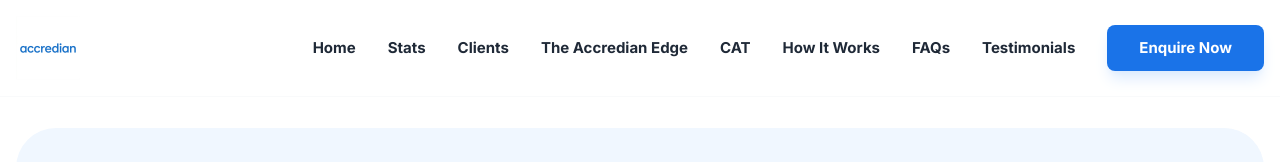
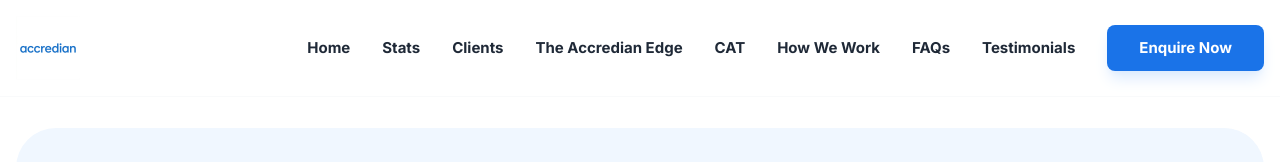
Before and after one commit to codexuttam/Accredian, a Next.js app: page / in a window 1280 px wide. Shown: the top 162 px of the page. Built offline with nearby package versions, Linux system fonts and the light colour scheme.

Commit message:
Update How It Works to How We Work

```diff
--- a/src/components/layout/Navbar.tsx
+++ b/src/components/layout/Navbar.tsx
@@ -12,7 +12,7 @@ const navItems = [
   { name: "Clients", href: "/#clients" },
   { name: "The Accredian Edge", href: "/#edge" },
   { name: "CAT", href: "/#cat" },
-  { name: "How It Works", href: "/#how-it-works" },
+  { name: "How We Work", href: "/#how-it-works" },
   { name: "FAQs", href: "/#faqs" },
   { name: "Testimonials", href: "/#testimonials" },
 ];
```
